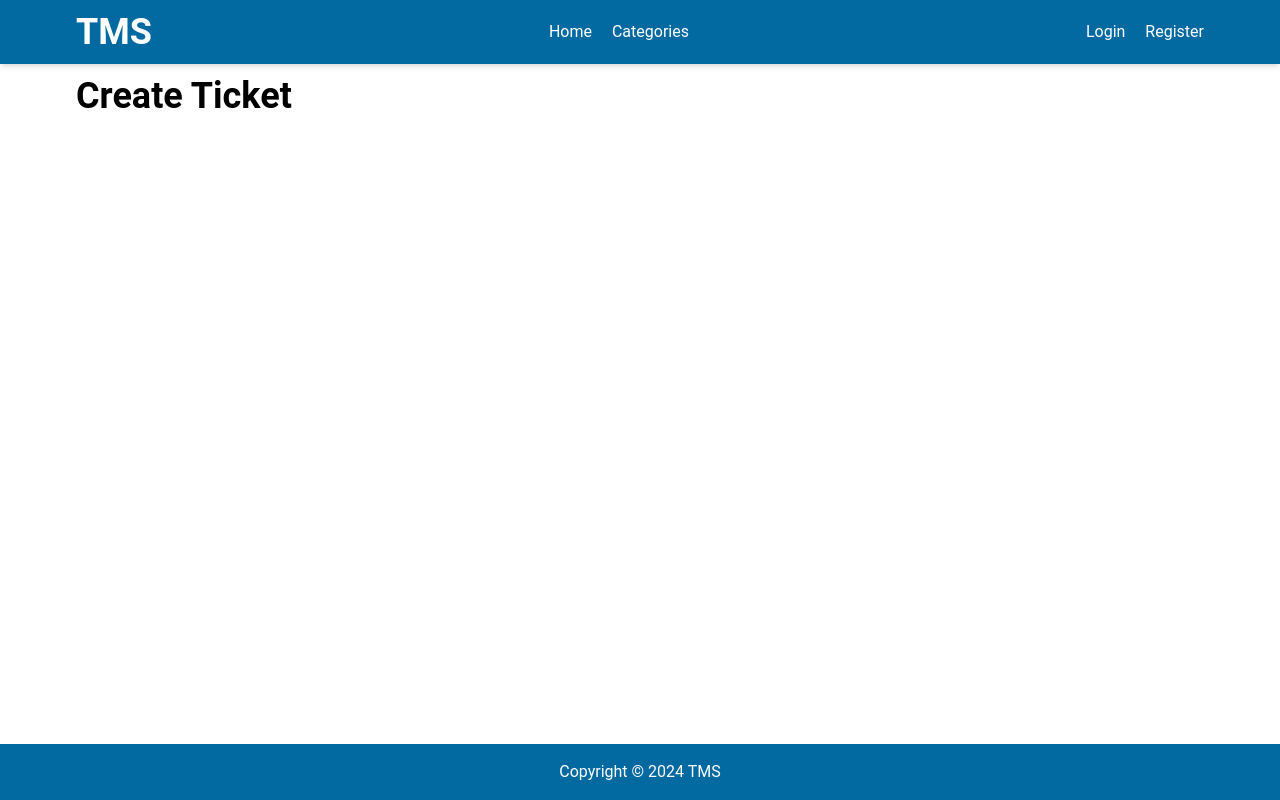
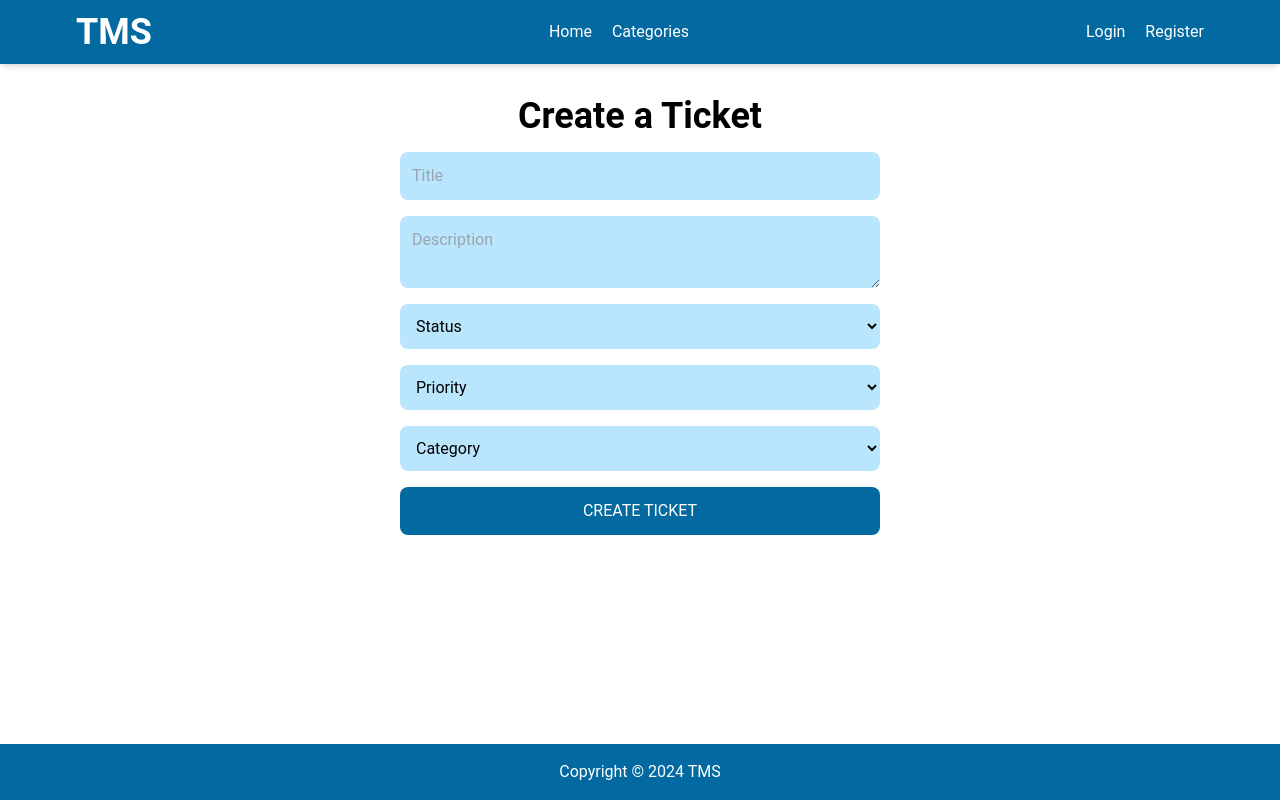
Before and after one commit to sherazakrampro/ticket-management, a React (Vite) app in the folder frontend/: page /create-ticket in a window 1280 px wide. Built offline with nearby package versions, Linux system fonts and the light colour scheme.

Commit message:
Create Ticket Form

```diff
--- a/frontend/src/pages/CreateTicket.jsx
+++ b/frontend/src/pages/CreateTicket.jsx
@@ -1,7 +1,66 @@
 const CreateTicket = () => {
   return (
-    <div className="max-w-6xl mx-auto p-3">
-      <h1 className="text-4xl font-bold">Create Ticket</h1>
+    <div className="max-w-lg mx-auto p-4">
+      <h1 className="text-4xl text-center font-bold my-4">Create a Ticket</h1>
+      <form className="flex flex-col gap-4">
+        <input
+          className="bg-sky-200 p-3 rounded-lg"
+          type="text"
+          placeholder="Title"
+          id="title"
+          required
+        />
+        <textarea
+          className="bg-sky-200 p-3 rounded-lg"
+          type="text"
+          placeholder="Description"
+          id="description"
+          required
+        />
+        <select
+          className="bg-sky-200 p-3 rounded-lg"
+          name="status"
+          id="status"
+          required
+        >
+          <option value="" disabled selected>
+            Status
+          </option>
+          <option value="open">Open</option>
+          <option value="in-progress">In Progress</option>
+          <option value="closed">Closed</option>
+        </select>
+        <select
+          className="bg-sky-200 p-3 rounded-lg"
+          name="priority"
+          id="priority"
+          required
+        >
+          <option value="" disabled selected>
+            Priority
+          </option>
+          <option value="low">Low</option>
+          <option value="medium">Medium</option>
+          <option value="high">High</option>
+        </select>
+        <select
+          className="bg-sky-200 p-3 rounded-lg"
+          name="category"
+          id="category"
+          required
+        >
+          <option value="" disabled selected>
+            Category
+          </option>
+          <option value="bug">Bug</option>
+          <option value="feature-request">Feature Request</option>
+          <option value="support">Support</option>
+          <option value="improvement">Improvement</option>
+        </select>
+        <button className="bg-sky-700 text-white p-3 rounded-lg hover:bg-sky-800 uppercase disabled:opacity-80">
+          Create Ticket
+        </button>
+      </form>
     </div>
   );
 };
```
